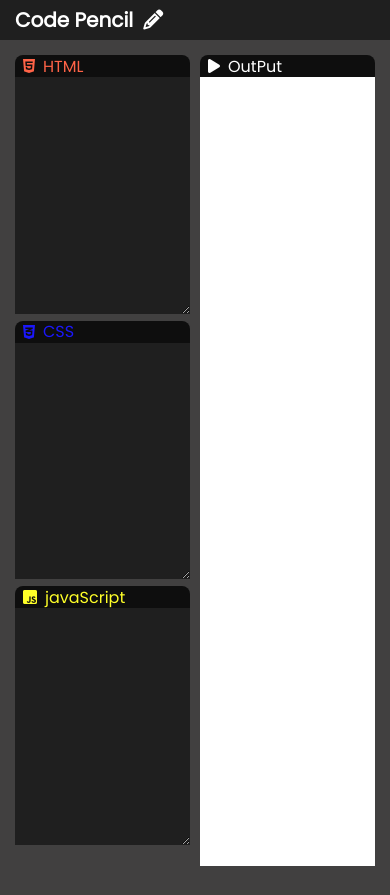
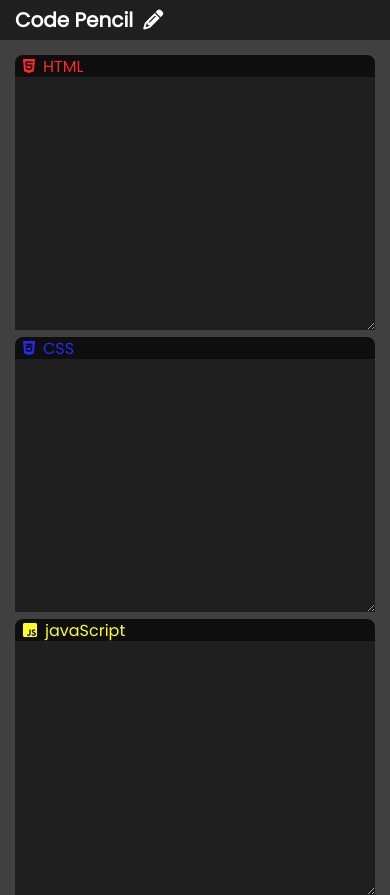
Before and after one commit to sayyidmahaboob/Code-Pencil-2, a plain HTML site: page index.html in a window 390 px wide. Shown: the top 895 px of the page. Before the commit the page ends 873 px from the top, so only its background shows below. Drawn offline with Linux system fonts and the light colour scheme; a web font is replaced by a local one.

Commit message:
added media queries

```diff
--- a/index.html
+++ b/index.html
@@ -9,6 +9,10 @@
     <link rel="stylesheet" href="style.css" />
     <!-- font awesome -->
     <link rel="stylesheet" href="https://cdnjs.cloudflare.com/ajax/libs/font-awesome/6.3.0/css/all.min.css" integrity="sha512-SzlrxWUlpfuzQ+pcUCosxcglQRNAq/DZjVsC0lE40xsADsfeQoEypE+enwcOiGjk/bSuGGKHEyjSoQ1zVisanQ==" crossorigin="anonymous" referrerpolicy="no-referrer" />
+    <!-- favicon -->
+    <link rel="icon" type="image/icon" href="./pencil2.png">
+
+
   </head>
   <body>
     <h2 class="h">Code Pencil<i class="fa-solid fa-pencil"></i></h2>
--- a/style.css
+++ b/style.css
@@ -11,14 +11,14 @@ body {
   background: rgb(65, 64, 64);
   color: #fff;
   height: 100vh;
-  overflow: hidden; /* Hide scrollbars */
+  overflow: hidden;
   /* padding: 5px; */
 }
 
 /* container */
 .editor {
   width: 100%;
-  height: 97vh;
+  height: 100vh;
   padding: 10px;
   display: flex;
 }
@@ -33,7 +33,7 @@ body {
 /* text area */
 textarea {
   width: 100%;
-  height: 30%;
+  height: 30vh;
   background: #1f1f1f;
   color: #fff;
   padding: 10px 20px;
@@ -49,19 +49,19 @@ iframe {
   border: 0;
   outline: 0;
   width: 100%;
-  height: 100%;
+  height: 100vh;
   background: #ffffff;
   /* color: black; */
 }
 
 #h {
-  color: tomato;
+  color: rgb(255, 40, 40);
   background: rgb(14, 14, 14);
   border-radius: 8px 8px 0px 0px;
 }
 
 #c {
-  color: rgb(27, 23, 250);
+  color: rgb(40, 40, 255);
   background: rgb(14, 14, 14);
   border-radius: 8px 8px 0px 0px;
 }
@@ -106,3 +106,15 @@ label {
 .h i {
   padding: 10px;
 }
+
+@media screen and (max-width: 500px) {
+  .editor {
+    display: flex;
+    flex-direction: column;
+  }
+
+  body {
+    overflow: scroll;
+    /* overflow-y: scroll; */
+  }
+}
```
Also changed, not shown: pencil.png (added), pencil2.png (added).
